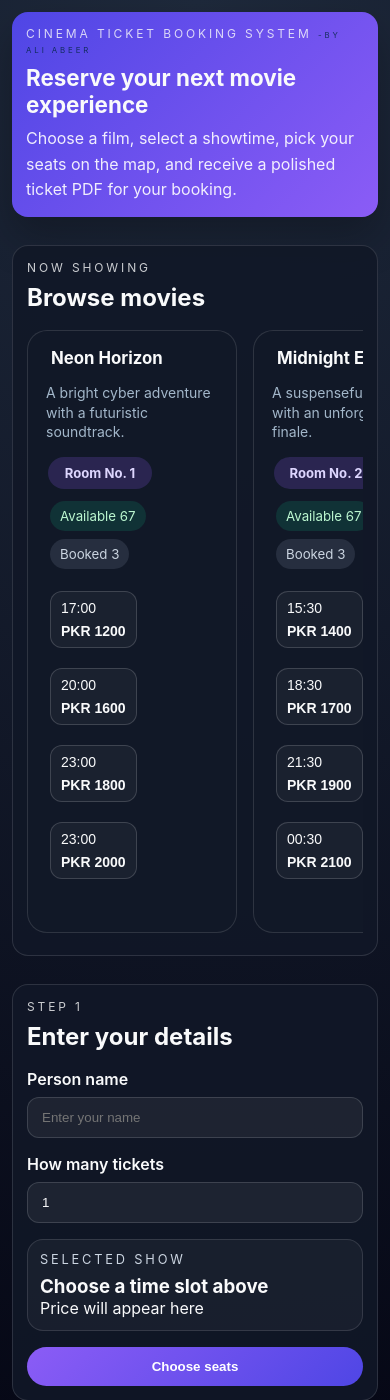
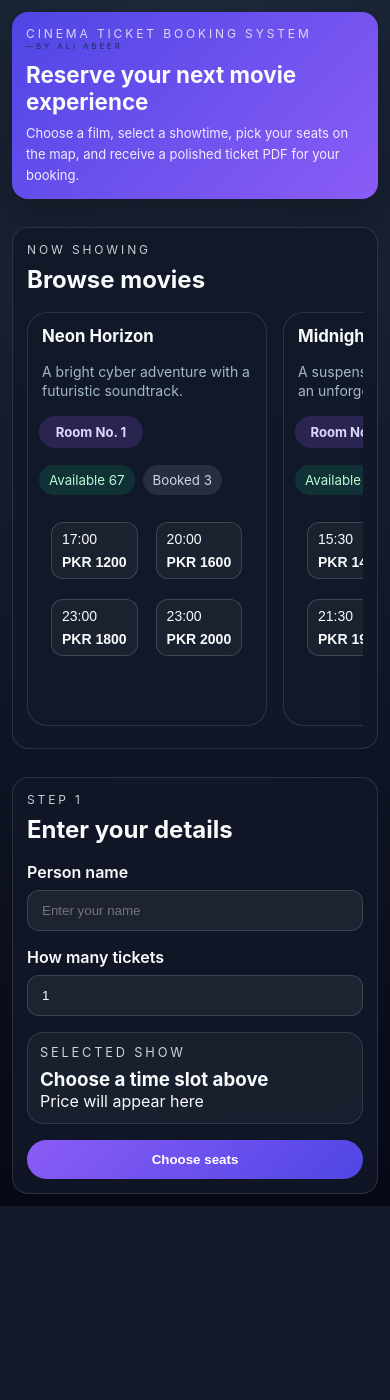
Before and after one commit to ctrl-shift-ali/Cinema-Ticket-Booking-System, a Flask app: page / in a window 390 px wide. Shown: the top 1400 px of the page. After the commit the page ends 1206 px from the top, so only its background shows below. Run offline with Flask 3, Linux system fonts and the light colour scheme.

Commit message:
Dynamic Layout

```diff
--- a/static/styles.css
+++ b/static/styles.css
@@ -20,6 +20,11 @@ body {
   font-family: Inter, Arial, sans-serif;
   background: radial-gradient(circle at top, #1e293b, var(--bg));
   color: var(--text);
+}
+
+.myCaption {
+  color:#002641;
+  font-size:7.89px;
 }
 
 .pageShell {
@@ -57,6 +62,7 @@ h1 {
   color: rgba(255, 255, 255, 0.9);
   max-width: 600px;
   line-height: 1.6;
+  font-size: small;
 }
 
 .successBox {
@@ -98,7 +104,7 @@ h1 {
 }
 
 .movieCard {
-  min-width: 280px;
+  min-width: 290px;
   background: var(--panelStrong);
   border: 1px solid var(--border);
   border-radius: 20px;
@@ -125,7 +131,7 @@ h1 {
 }
 
 .movieCardTop h3 {
-  margin: 0 0 10px;
+  margin: 0 -5px 10px;
   font-size: 1.05rem;
   line-height: 1.2;
 }
@@ -135,7 +141,7 @@ h1 {
   font-size: 14px;
   line-height: 1.4;
   margin:15px 0px 15px -5px;
-  width: 100%;
+  width: 97%;
 
 }
 
@@ -146,10 +152,11 @@ h1 {
   align-self: flex-start;
   background: rgba(139, 92, 246, 0.2);
   color: #ddd6fe;
-  padding: 8px 14px;
+  padding: 8px 12px;
   border-radius: 999px;
   font-size: 0.82rem;
   font-weight: 700;
+  margin-left: -5px;
   white-space: nowrap;
   min-width: 104px;
   text-align: center;
@@ -159,7 +166,8 @@ h1 {
   display: flex;
   gap: 8px;
   flex-wrap: wrap;
-  margin-left: 8px;
+  margin-top: 5px;
+  margin-left: 1px;
 }
 
 .statusPill {
@@ -178,10 +186,9 @@ h1 {
 .slotList {
   display: flex;
   flex-wrap: wrap;
-  column-gap: 30px;
-  row-gap: 20px;
-  margin-top: 10px;
-  margin-left: 8px;
+  gap: 20px;
+  margin-top: 15px;
+  margin-left: 15px;
 }
 
 .timeButton {
@@ -449,7 +456,7 @@ input {
   }
 }
 
-@media (max-width: 700px) {
+@media (max-width: 700px),(pointer: coarse){
   .pageShell {
     padding: 16px;
   }
@@ -465,7 +472,7 @@ input {
     text-align: center;
   }
   .movieCard {
-    min-width: 240px;
+    min-width: 300px;
   }
   .sectionTitleRow {
     flex-wrap: wrap;
@@ -505,6 +512,11 @@ input {
   .movieCard {
     scroll-snap-align: start;
   }
+  .timeButton {
+    min-width: 90px;
+    padding: 8px 10px;
+    margin-left: 10px;
+  }
 }
 @media (max-width: 420px) {
   .pageShell {
@@ -513,6 +525,13 @@ input {
   h1 {
     font-size: 1.4rem;
   }
+  .myCaption {
+    color:#002641;
+    font-size:7.89px;
+    margin-left: -0.1em;
+    margin-bottom: 10px;
+    display:block;
+}
   .eyebrow {
     letter-spacing: 0.24em;
   }
@@ -537,12 +556,13 @@ input {
     gap: 3px;
   }
   .movieCard {
-    min-width: 210px;
-    padding: 14px;
+    min-width: 240px;
+    padding: 10px;
   }
   .timeButton {
     min-width: 84px;
     padding: 8px 10px;
+    margin-left: -2px;
   }
   .summaryBox {
     padding: 12px;
--- a/templates/index.html
+++ b/templates/index.html
@@ -10,7 +10,7 @@
     <div class="pageShell">
       <header class="heroSection">
         <div>
-          <p class="eyebrow">Cinema Ticket Booking System <span style="color:#002641; font-size:7.89px; margin-bottom: 10px;">-BY ALI ABEER</span></p>
+          <p class="eyebrow">Cinema Ticket Booking System <span class="myCaption">—BY ALI ABEER</span></p>
           <h1>Reserve your next movie experience</h1>
           <p class="heroText">Choose a film, select a showtime, pick your seats on the map, and receive a polished ticket PDF for your booking.</p>
         </div>
```
